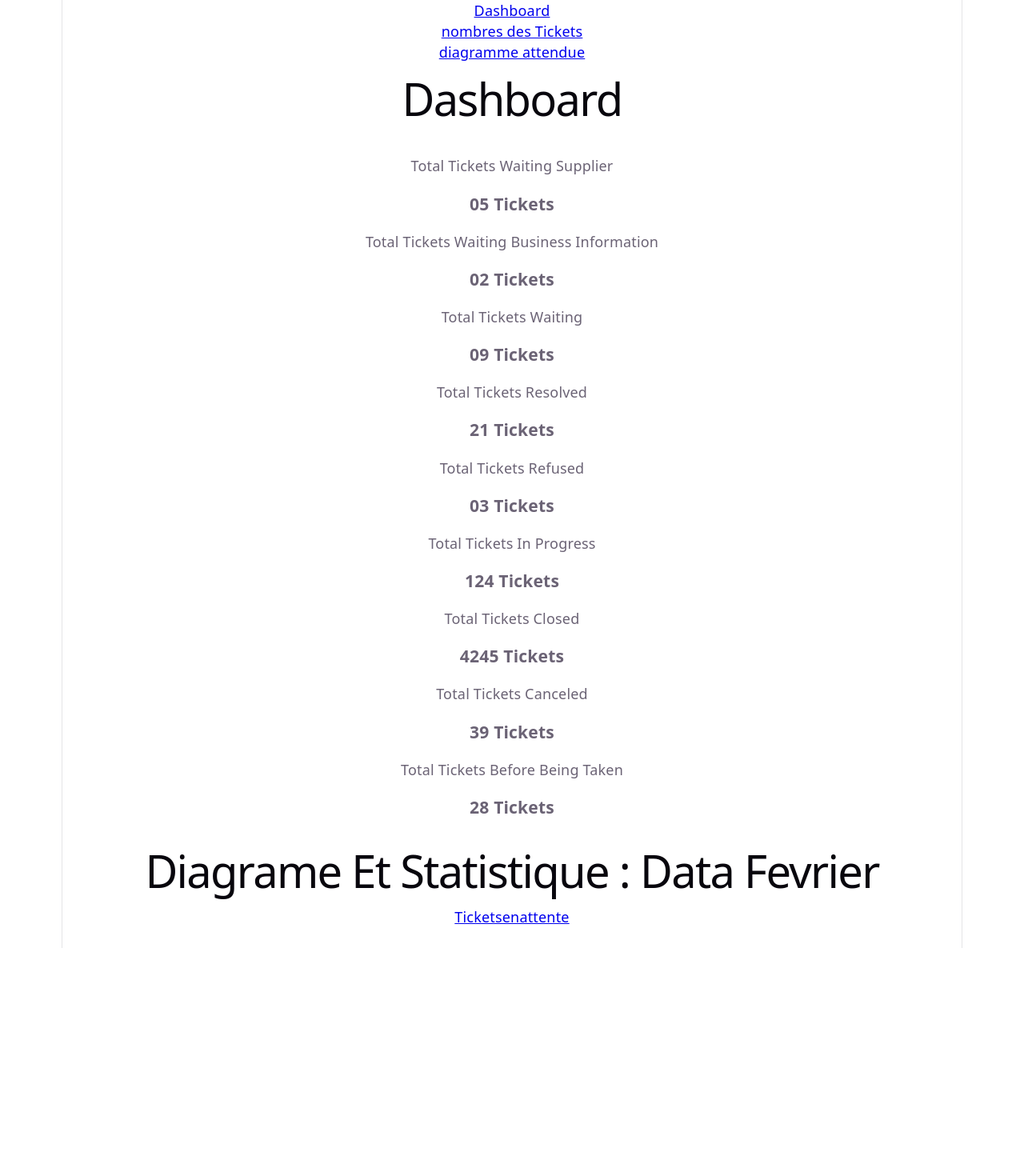
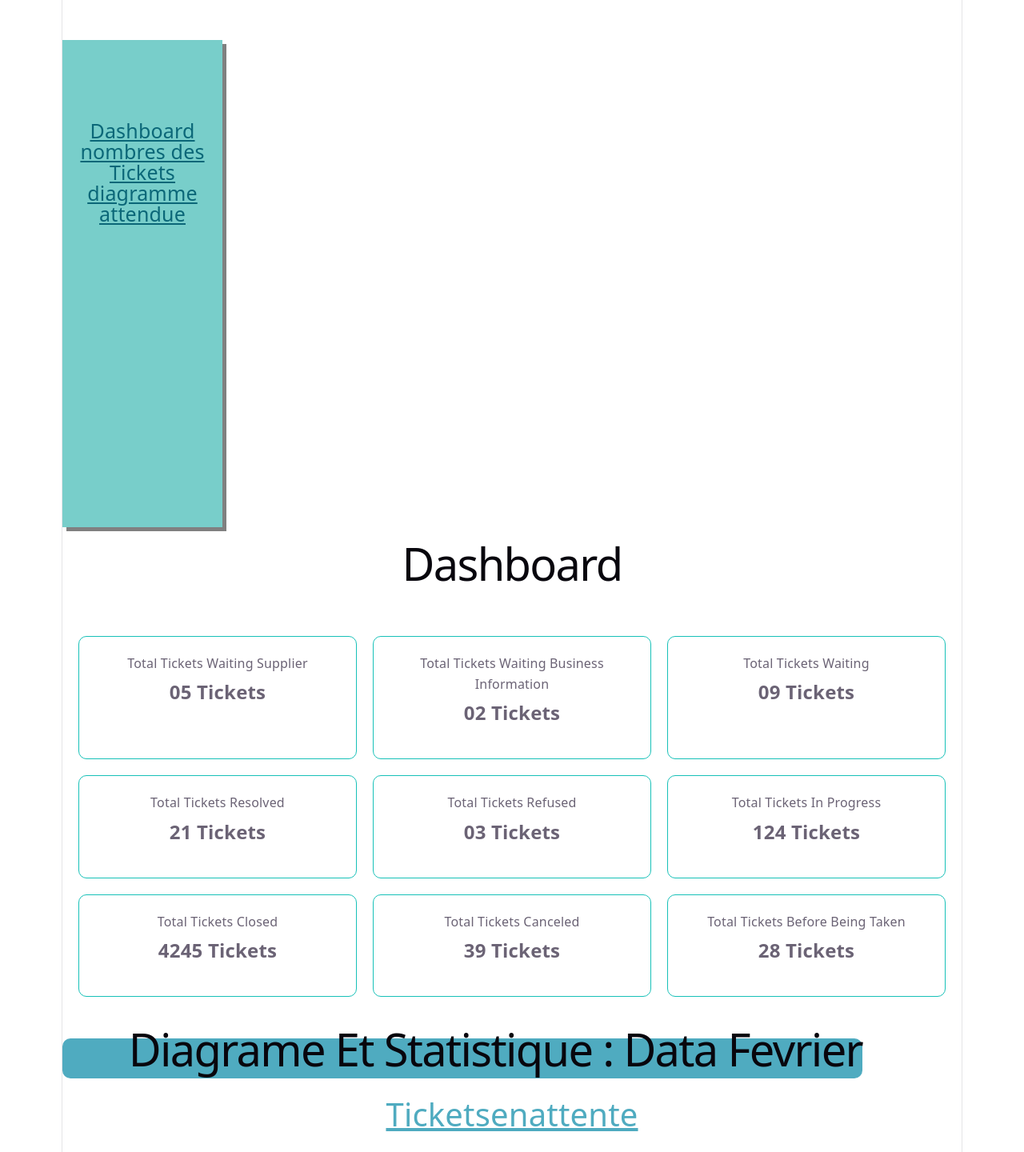
Before and after one commit to lailachouraichi992-tech/Dashbord-Service-Desk, a React (Vite) app: page / in a window 1280 px wide. Shown: the whole page at 80% size. Before the commit the page ends 1185 px from the top, so only its background shows below. Built offline with nearby package versions, Linux system fonts and the light colour scheme.

Commit message:
Refactor dashboard CSS for layout improvements
Updated styles for dashboard layout and elements.

```diff
--- a/src/styles/dashboard.css
+++ b/src/styles/dashboard.css
@@ -1,87 +1,131 @@
-import "../styles/dashboard.css";
-import { Link } from "react-router-dom";
-
-export default function Dashboard() {
 
 
-  return (
+#First-icon{
+
+    display: inline-flex;
+    float: left;
+    float: inline-start;
+    margin-left: 40PX  ;
+    margin-top: 10PX;
 
 
-
-    <>
-
-
-<div className="mid-section">
-
-
-  <Link id="link-D" to="/Dashboard"> Dashboard</Link> <br />
-  <Link id="link-D" to="/tautauxdestickets">Tautaux des Tickets </Link>  <br />
-  <Link id="link-D" to="/ticketsenattente"> diagramme attendue</Link>  <br />
-
-
-</div>
+}
 
 
 
 
-<div id="section">
 
-      <h1> Dashboard </h1> <br />
 
-     <div className="boxes">
+#section{
 
-  <div className="box">
-    <p>Total Tickets Waiting Supplier</p>
-    <h3>05 Tickets</h3>
-  </div>
-
-  <div className="box">
-    <p>Total Tickets Waiting Business Information</p>
-    <h3>02 Tickets</h3>
-  </div>
-
-  <div className="box">
-    <p>Total Tickets Waiting</p>
-    <h3>09 Tickets</h3>
-  </div>
-
-  <div className="box">
-    <p>Total Tickets Resolved</p>
-    <h3>21 Tickets</h3>
-  </div>
-
-  <div className="box">
-    <p>Total Tickets Refused</p>
-    <h3>03 Tickets</h3>
-  </div>
-
-  <div className="box">
-    <p>Total Tickets In Progress</p>
-    <h3>124 Tickets</h3>
-  </div>
-
-  <div className="box">
-    <p>Total Tickets Closed</p>
-    <h3>4245 Tickets</h3>
-  </div>
-
-  <div className="box">
-    <p>Total Tickets Canceled</p>
-    <h3>39 Tickets</h3>
-  </div>
-
-   </div>
-  </div>
+    width: 900PX;
+    height: 1100PX ;
+    background-color: WHITE;
+    margin-left: 350PX;
+    margin-right: 60PX;
+    margin-top: 20PX;
+    margin-bottom: 30PX;
+    box-shadow:  #279691 5PX 5PX 5PX 5PX;
+        float: right;
+       float: inline-end;
+display: inline-flex;
+    float: inline-start;
 
 
 
-<div className="Border2">
+}
 
-      <h1 className="Title"> Diagrame Et Statistique : Data Fevrier</h1>
-      <Link id="link-K" to="/ticketsenattente"> Ticketsenattente </Link> <br /> <br />
 
-  </div>
 
-    </>
-  );
+.mid-section{
+
+    width: 200PX;
+    height: 509PX ;
+    color: bisque;
+    box-shadow: grey 5PX  5PX;
+    font-size: 25PX;
+    padding-top: 100PX;
+    margin-top: 50PX;
+    background-color:#78ceca;
+    gap: 90PX;
+    float: left;
+    float: inline-start;
+
+
+
+
 }
+
+
+
+#link-D{
+
+    color: rgb(11, 103, 120);
+    text-align: center;
+
+
+}
+
+
+
+
+
+
+.img-A{
+
+
+    width: 70PX ;
+    height: 70PX ;
+    border: black solid 3PX;
+    border-radius: 50%;
+    float: left;
+    display: inline-flex;
+    margin-left: 40PX;
+    margin-top: 40PX;
+
+}
+
+
+.boxes {
+  display: grid;
+  grid-template-columns: repeat(3, 1fr);
+  gap: 20px;
+  padding: 20px;
+}
+
+.box {
+  padding: 20px;
+  border: 1px solid #17c1b8;
+  border-radius: 10px;
+  background-color: white;
+  text-align: center;
+}
+
+.box p {
+  font-size: 16px;
+}
+
+.box h3 {
+  font-size: 24px;
+  margin-top: 10px;
+}
+
+
+#link-K{
+  border-radius: 10px;
+  background-color: white;
+  text-align: right;
+  inline-size: 1000px;
+  color: rgb(79, 171, 192);
+  Font-size: 40PX;
+}
+
+
+.Title{
+  border-radius: 10px;
+  background-color: rgb(79, 171, 192);
+  width: 50PX;
+  height: 50PX;
+  text-align: right;
+  inline-size: 1000px;
+}
```
